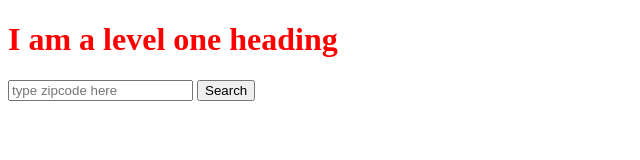
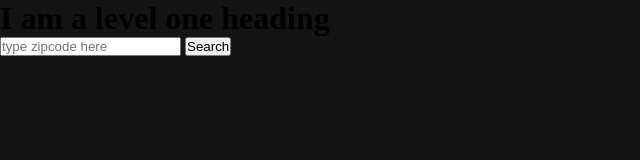
Before and after one commit to Utopia5327/utopianlands, a plain HTML site: page weather-widget/index.html in a window 1280 px wide. Shown: the whole page, without its empty margins (0-640 px from the left). Drawn offline with Linux system fonts and the light colour scheme.

Commit message:
update styles

```diff
--- a/weather-widget/styles/style.css
+++ b/weather-widget/styles/style.css
@@ -1,3 +1,10 @@
-h1 {
-    color: red;
-  }
+* {
+  box-sizing: border-box;
+  margin: 0;
+  padding: 0;
+}
+html,
+body {
+  height: 100%;
+  background-color: #141414;
+}
```
